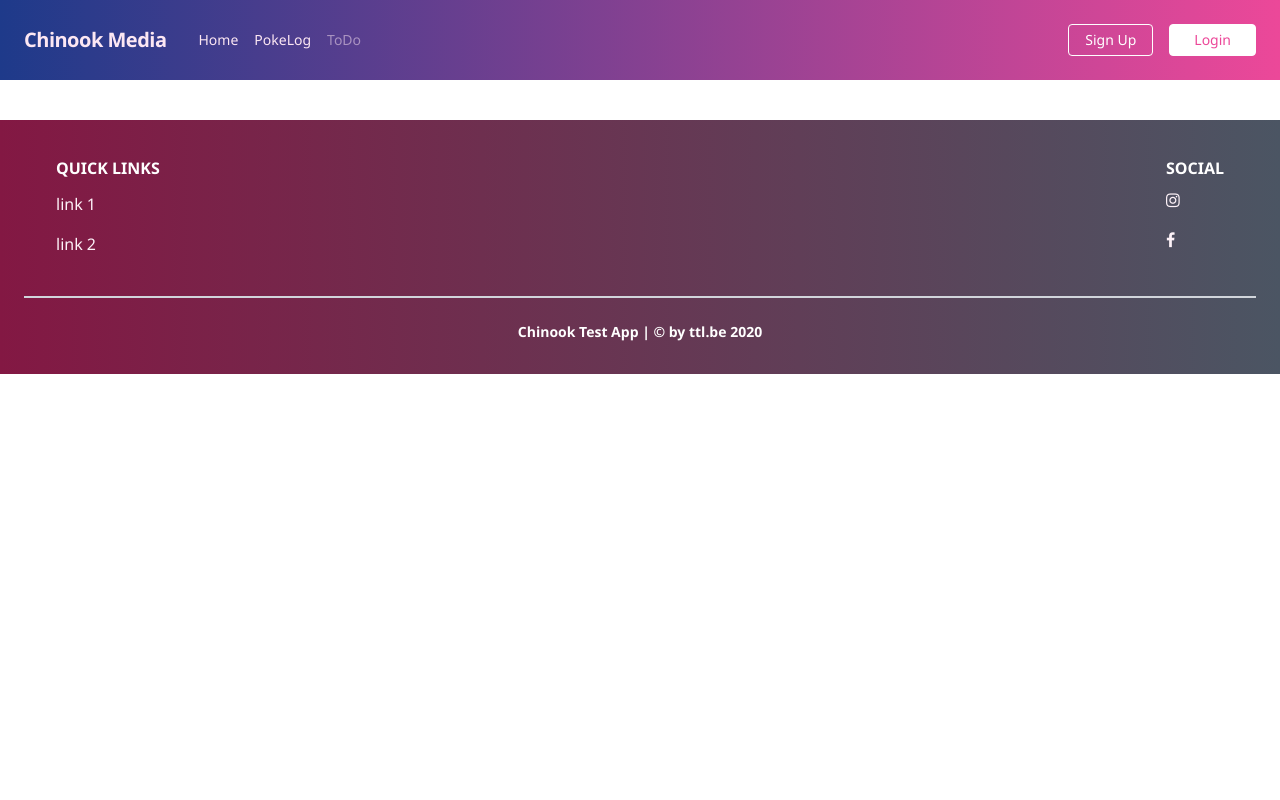
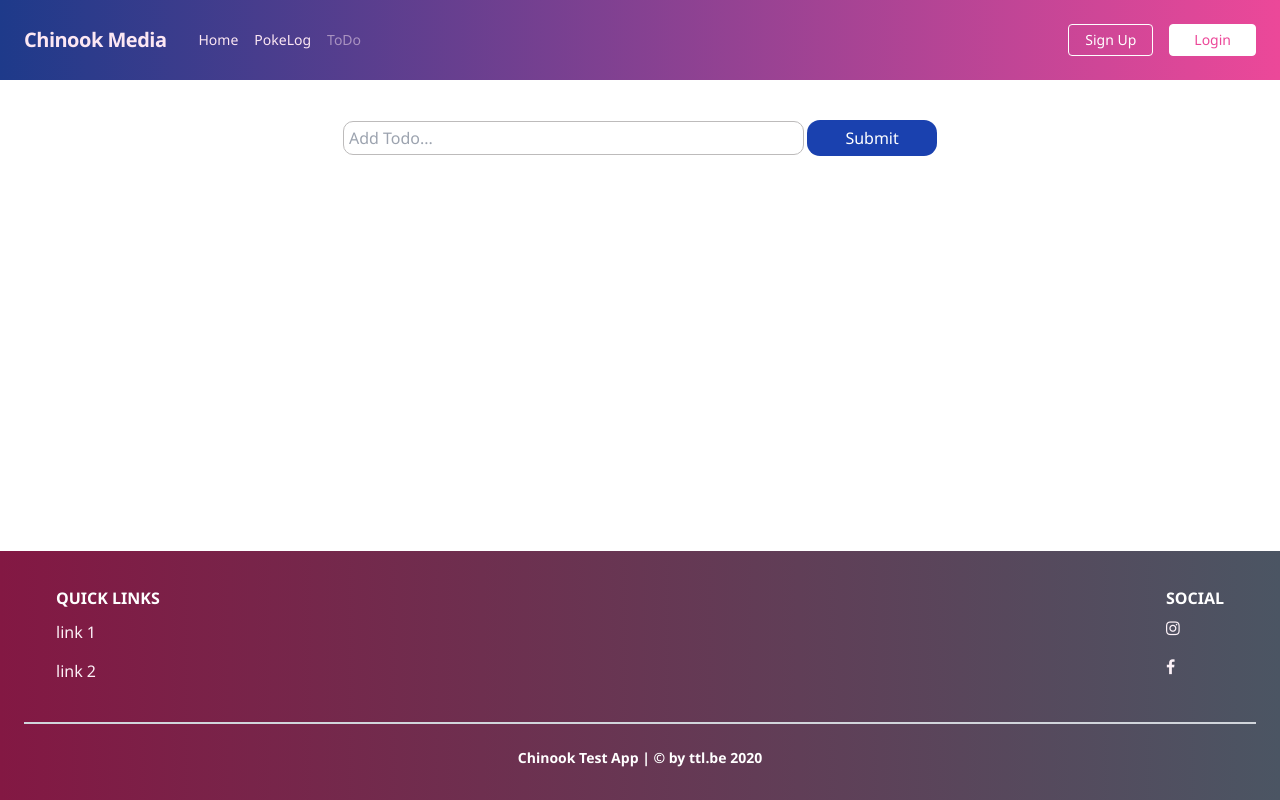
Before and after one commit to ikoral/testme-front, a Vue app: page /todo in a window 1280 px wide. Built offline with nearby package versions, Linux system fonts and the light colour scheme; no server answers.

Commit message:
Add todo

```diff
--- /dev/null
+++ b/src/components/AddTodo.vue
@@ -0,0 +1,60 @@
+<template>
+  <div id="submit-todo">
+    <form @submit.prevent="addTodo" id="form-add-todo">
+      <input
+        type="text"
+        v-model="title"
+        name="title"
+        placeholder="Add Todo..."
+      />
+      <input type="submit" value="Submit" class="btn" id="btn-add-todo" />
+    </form>
+  </div>
+</template>
+
+<script>
+//import { v4 as uuidv4 } from 'uuid';
+export default {
+  name: "AddTodo",
+  data() {
+    return {
+      title: "",
+    };
+  },
+
+  methods: {
+    addTodo(e) {
+      e.preventDefault();
+
+      //Send up to parent
+      this.$emit("add-todo", this.title);
+
+      this.title = "";
+    },
+  },
+};
+</script>
+
+<style scoped>
+#submit-todo {
+  margin: auto;
+  max-width: 600px;
+}
+
+#form-add-todo {
+  display: flex;
+  margin-top: 40px;
+}
+
+input[type="text"] {
+  flex: 10;
+  padding: 5px;
+  margin: auto 3px;
+  border-radius: 10px;
+  border: 1px solid rgb(189, 187, 187);
+}
+
+input[type="submit"] {
+  flex: 2;
+}
+</style>
--- a/src/components/Header.vue
+++ b/src/components/Header.vue
@@ -43,13 +43,14 @@
         >
           PokeLog
         </a>
-        <a
+        <router-link
+          to="/todo"
           :class="classTodo"
           href="#responsive-header"
           class="no-underline block mt-4 sm:inline-block sm:mt-0 text-pink-100 hover:text-blue-300"
         >
-          ToDo
-        </a>
+          <span @click="open = false">ToDo</span>
+        </router-link>
       </div>
       <div v-if="!user">
         <router-link
--- /dev/null
+++ b/src/components/Todo.vue
@@ -0,0 +1,126 @@
+<template>
+  <div class="home">
+    <AddTodo v-on:add-todo="addTodo" />
+    <Todos
+      :todos="todos"
+      v-on:del-todo="deleteTodo"
+      v-on:update-status="updateStatus"
+    />
+  </div>
+</template>
+
+<script>
+import Todos from "./Todos";
+import AddTodo from "./AddTodo";
+import axios from "axios";
+
+export default {
+  name: "Home",
+  components: {
+    Todos,
+    AddTodo,
+  },
+
+  data() {
+    return {
+      todos: [],
+    };
+  },
+
+  methods: {
+    // deleteTodo(id) {
+    //   axios
+    //     .delete(`todos/${id}`)
+
+    //     .then((res) => {
+    //       this.todos = this.todos.filter((todo) => todo.id !== id);
+    //       // this.todos = this.getTodos();
+    //       console.log(res.data); //avoid eslint never used variable
+    //     });
+    // },
+
+    async addTodo(newTodo) {
+      //this.todos = [...this.todos, newTodo];
+      await axios
+        .post("/todos/create", {
+          todo: newTodo,
+        })
+        .catch((err) => console.log(err));
+    },
+
+    // updateStatus(newStatus) {
+    //   const { status, Id } = newStatus;
+    //   const todoStatus = status ? "1" : "0";
+    //   //const currentStatus = { todoStatus: value };
+    //   // console.log(todoStatus);
+    //   axios
+    //     .patch(`/todos/${Id}`, {
+    //       todoStatus,
+    //     })
+    //     .then((res) => {
+    //       // this.todos = this.getTodos();
+    //       console.log(res.data); //avoid eslint never used variable
+    //     })
+    //     .catch((err) => console.log(err));
+    // },
+
+    // getTodos() {
+    //   axios
+    //     .get("/todos")
+    //     .then((res) => {
+    //       this.todos = res.data.todos;
+    //     })
+    //     .catch((err) => console.log(err));
+    // },
+  },
+
+  //   created() {
+  //     axios
+  //       .get("/todos")
+  //       .then((res) => {
+  //         this.todos = res.data.todos;
+  //       })
+  //       .catch((err) => console.log(err));
+  //   },
+};
+</script>
+
+<style>
+* {
+  box-sizing: border-box;
+  margin: 0;
+  padding: 0;
+}
+
+body {
+  font-family: Arial, Helvetica, sans-serif;
+  line-height: 1.4;
+}
+
+.btn {
+  display: inline-block;
+  border: none;
+  background: rgb(26, 65, 175);
+  color: #fff;
+  padding: 7px 20px;
+  cursor: pointer;
+  margin: auto 3px auto 0;
+  border-radius: 13px;
+}
+.btn:hover {
+  background: #666;
+}
+
+#nav {
+  padding: 10px;
+}
+
+#nav a {
+  font-weight: bold;
+  /* color: #ced7e0; */
+}
+
+#nav a.router-link-exact-active {
+  color: #42abb9;
+}
+</style>
--- a/src/router.js
+++ b/src/router.js
@@ -6,6 +6,7 @@ import Login from "./components/Login";
 import Signup from "./components/Signup";
 import Forgot from "./components/Forgot";
 import Reset from "./components/Reset";
+import Todo from "./components/Todo";
 
 Vue.use(Router);
 
@@ -17,5 +18,6 @@ export default new Router({
     { path: "/register", component: Signup },
     { path: "/forgot", component: Forgot },
     { path: "/reset/:token", component: Reset },
+    { path: "/todo", component: Todo },
   ],
 });
```
Also changed, not shown: src/components/TodoItem.vue (added), src/components/Todos.vue (added).
